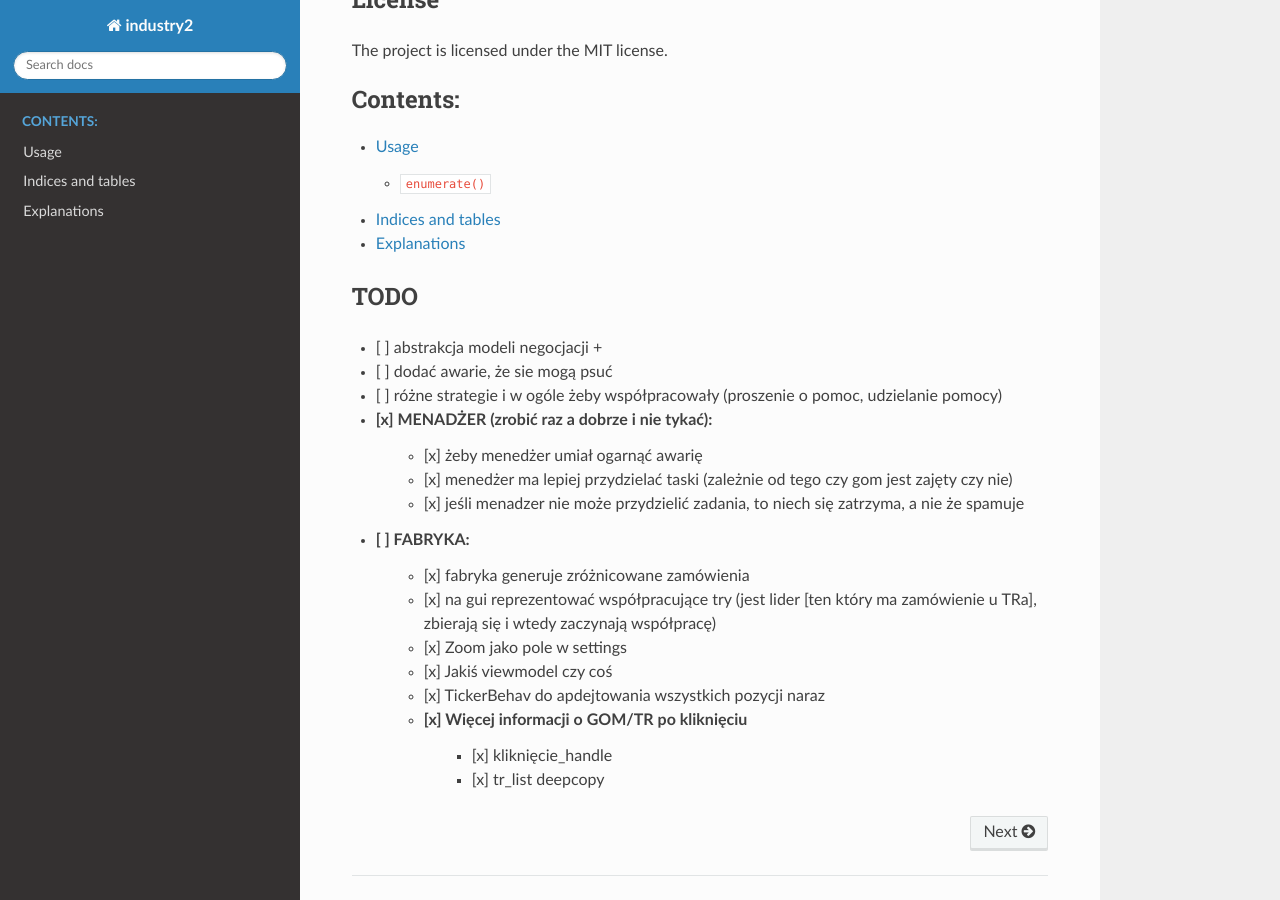
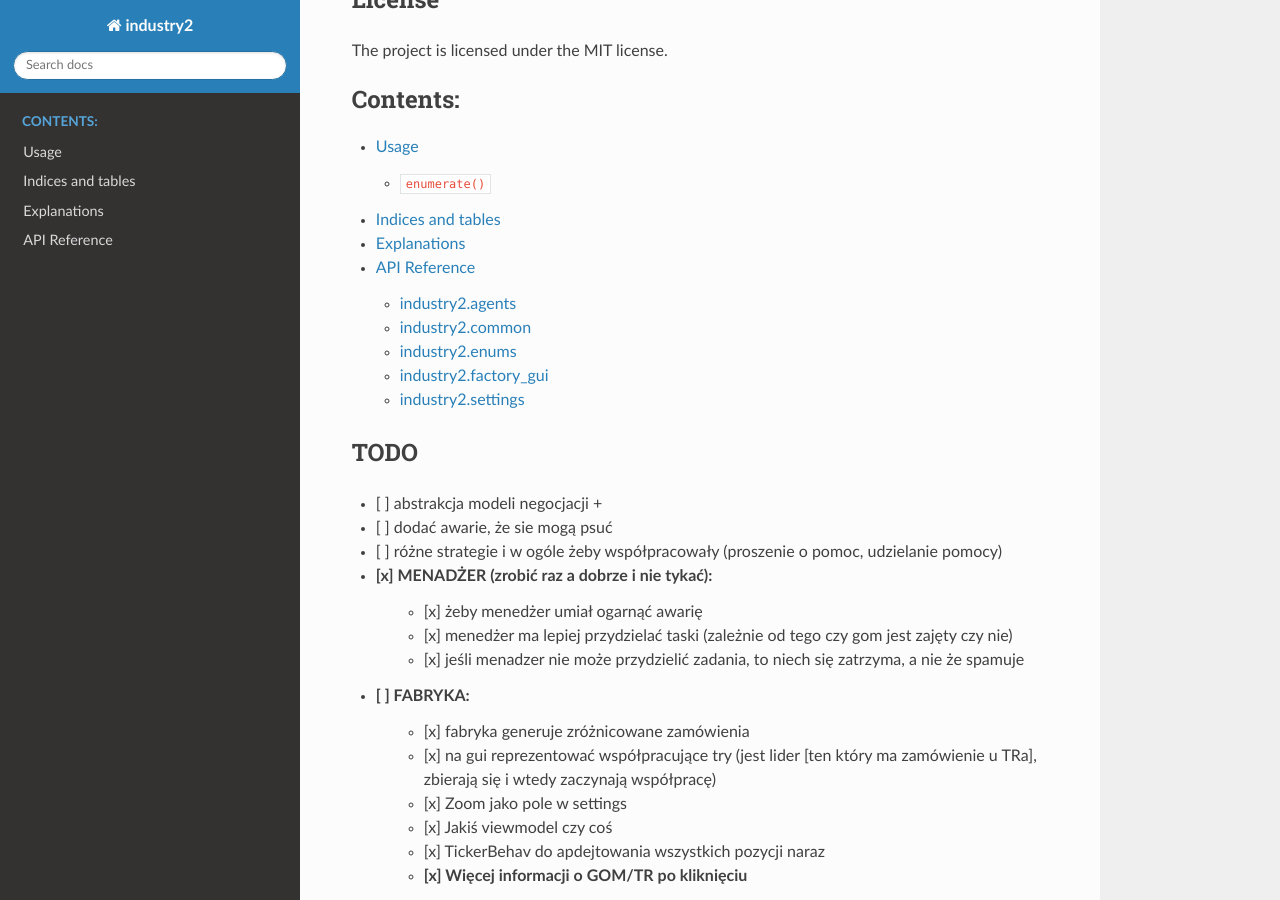
Before and after one commit to MateuszZ3/industry2, a Sphinx documentation site: the page built from docs/index.rst, in a window 1280 px wide and 900 px high, scrolled down 1179 px. Built offline with Sphinx 7.4.7 and the Read the Docs theme 2.0.0, drawn with Linux system fonts in a browser that asks for light colours.

Commit message:
Add basic autodoc API reference

```diff
--- a/docs/conf.py
+++ b/docs/conf.py
@@ -12,7 +12,7 @@
 #
 import os
 import sys
-sys.path.insert(0, os.path.abspath('../industry2'))
+sys.path.insert(0, os.path.abspath('..'))
 
 # -- Project information -----------------------------------------------------
 
--- a/docs/index.rst
+++ b/docs/index.rst
@@ -14,6 +14,7 @@
 
    usage
    explanations
+   reference
 
 TODO
 ----
--- /dev/null
+++ b/docs/reference.rst
@@ -0,0 +1,43 @@
+*************
+API Reference
+*************
+
+industry2.agents
+================
+
+.. automodule:: industry2.agents
+    :members:
+    :undoc-members:
+    :show-inheritance:
+
+industry2.common
+================
+
+.. automodule:: industry2.common
+    :members:
+    :undoc-members:
+    :show-inheritance:
+
+industry2.enums
+===============
+
+.. automodule:: industry2.enums
+    :members:
+    :undoc-members:
+    :show-inheritance:
+
+industry2.factory_gui
+=====================
+
+.. automodule:: industry2.factory_gui
+    :members:
+    :undoc-members:
+    :show-inheritance:
+
+industry2.settings
+==================
+
+.. automodule:: industry2.settings
+    :members:
+    :undoc-members:
+    :show-inheritance:
```
